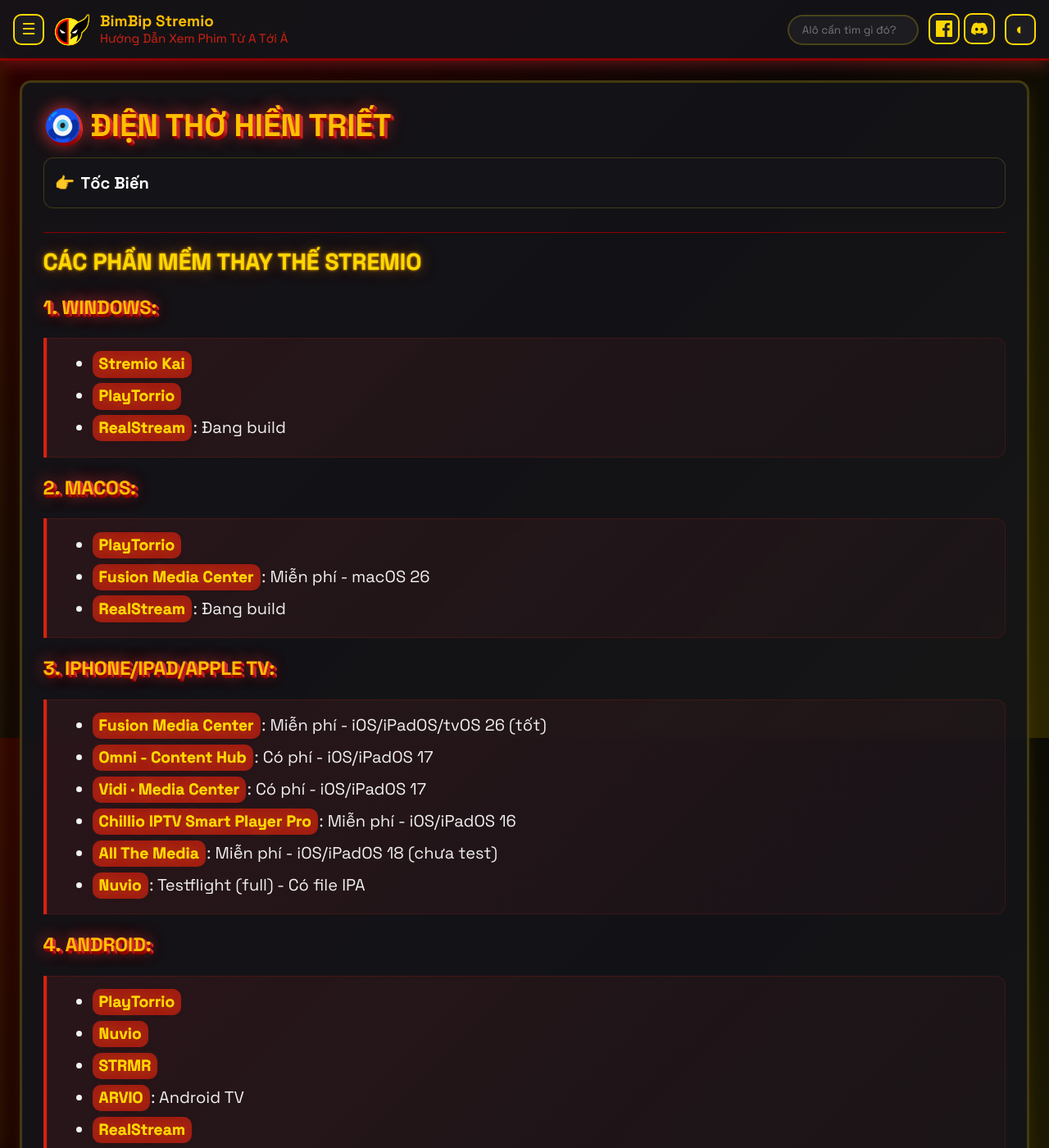
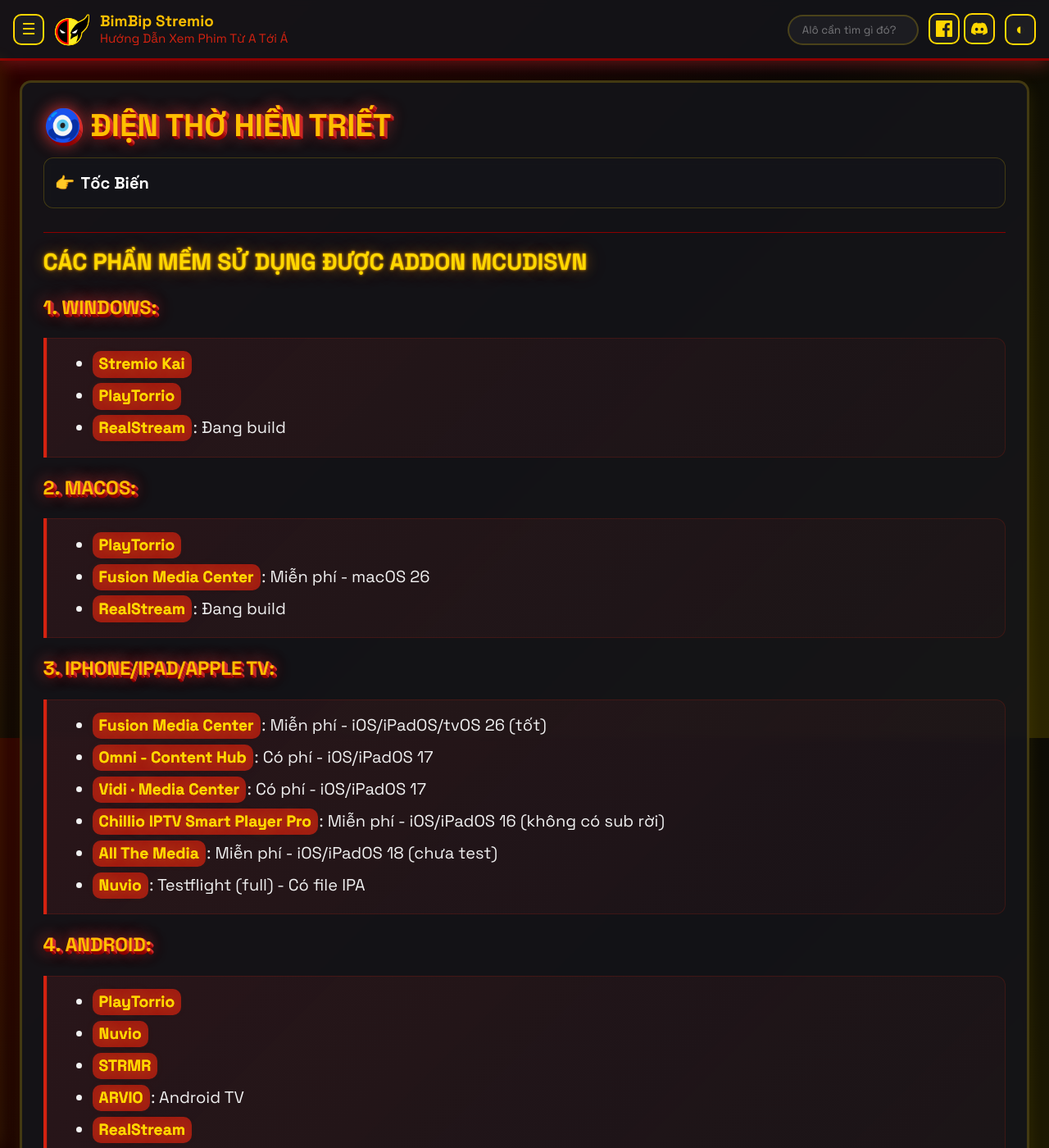
Before and after one commit to bimbipsubteam/bimbip-stremio, a Jekyll site: the page built from docs/guide/7-Additional-Stuff.md, in a window 1280 px wide and 1400 px high. Shown: the whole window at 82% size. Built offline with Jekyll 4.4.1, drawn with Linux system fonts in a browser that asks for light colours.

Commit message:
Update 7-Additional-Stuff.md

```diff
--- a/docs/guide/7-Additional-Stuff.md
+++ b/docs/guide/7-Additional-Stuff.md
@@ -5,7 +5,7 @@
 
 # 🧿 Điện Thờ Hiền Triết
 
-## Các phần mềm thay thế Stremio
+## Các phần mềm sử dụng được Addon MCUDISVN
 
 ### 1. Windows:
 >* [**Stremio Kai**](https://allecsc.github.io/Stremio-Kai/)
@@ -21,7 +21,7 @@
 >* [**Fusion Media Center**](https://apps.apple.com/vn/app/fusion-media-center/id6759285919?l=vi): Miễn phí - iOS/iPadOS/tvOS 26 (tốt)
 >* [**Omni - Content Hub**](https://apps.apple.com/us/app/omni-content-hub/id6741470807): Có phí - iOS/iPadOS 17
 >* [**Vidi · Media Center**](https://apps.apple.com/us/app/vidi-media-center/id6648776878): Có phí - iOS/iPadOS 17
->* [**Chillio IPTV Smart Player Pro**](https://apps.apple.com/us/app/chillio-iptv-smart-player-pro/id6478813450): Miễn phí - iOS/iPadOS 16
+>* [**Chillio IPTV Smart Player Pro**](https://apps.apple.com/us/app/chillio-iptv-smart-player-pro/id6478813450): Miễn phí - iOS/iPadOS 16 (không có sub rời)
 >* [**All The Media**](https://apps.apple.com/id/app/all-the-media/id6759011209): Miễn phí - iOS/iPadOS 18 (chưa test)
 >* [**Nuvio**](https://nuvioapp.space/): Testflight (full) - Có file IPA
 
```
